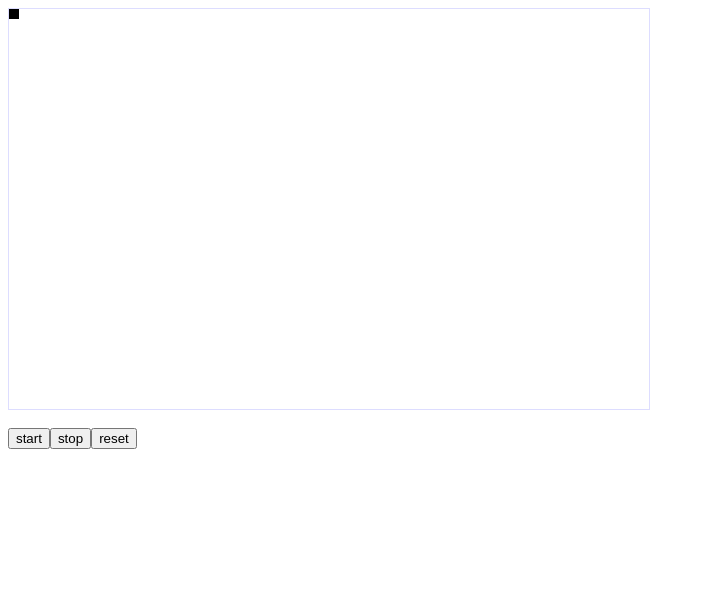
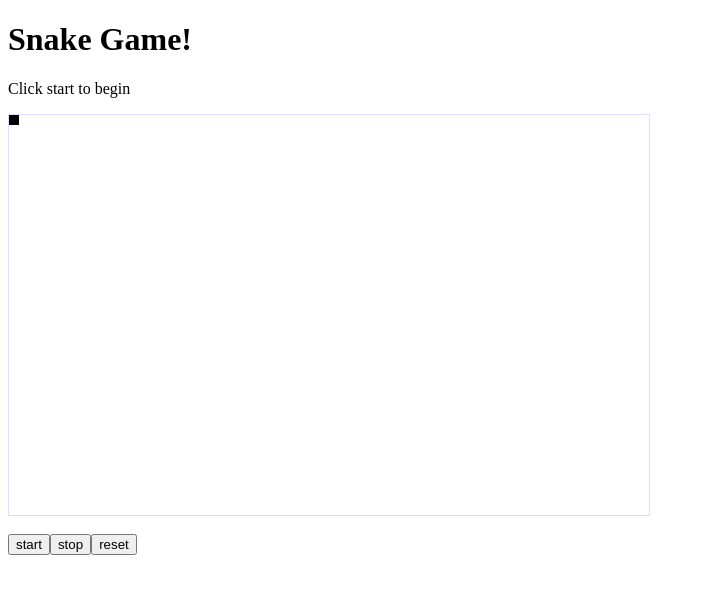
Before and after one commit to immarianaas/snake-bar-frontend, an Angular app: page / in a window 1280 px wide. Shown: the top 594 px of the page, without its empty margins (0-705 px from the left). Built offline with nearby package versions, Linux system fonts and the light colour scheme.

Commit message:
buttons work

```diff
--- a/src/app/drawing/drawing.component.ts
+++ b/src/app/drawing/drawing.component.ts
@@ -101,6 +101,8 @@ export class DrawingComponent implements OnInit {
     this.running = true;
     this.isGameover=false;
 
+    this.write();
+
 
   }
 
@@ -124,31 +126,14 @@ export class DrawingComponent implements OnInit {
     this.isGameover = true;
   }
 
-  /*
-  animateDirection(e: number): void {
-    // i can compare the values with the enum!!!
-    switch (e) {
-      case GameKey.DOWN:
-        this.pos.Y+=this.step; break;
+  public write() : void {
+    const ctx = this.canv.nativeElement.getContext("2d");
+    if (!ctx || !(ctx instanceof CanvasRenderingContext2D)) {
+        throw new Error('Error getting 2D context!!');
+    }
+    ctx.font = '60px serif';
+    ctx.strokeText('Game Over', 10, 50);
 
-      case GameKey.UP:
-        this.pos.Y-=this.step; break;
-
-      case GameKey.LEFT:
-        this.pos.X-=this.step; break;
-
-      case GameKey.RIGHT:
-        this.pos.X+=this.step; break;
-
-      default:
-        console.log("invalid key");
-
-    }
-    this.drawSmth(this.pos, 'red');
-
-    console.log(e + " key == up? " + (e == GameKey.UP) + " - " + GameKey[e]);
   }
-  */
-
   log(): void { console.log('help'); }
 }
--- a/src/app/game.ts
+++ b/src/app/game.ts
@@ -13,7 +13,9 @@ export class Game {
 
     private sid: any;
 
-    private started: boolean;
+    public started: boolean;
+    public gameover: boolean = false;
+    public paused: boolean = false;
 
     constructor(el: HTMLCanvasElement) {
         this.grid = new Grid(el);
@@ -34,6 +36,8 @@ export class Game {
         if (!rempos) return;
         const gameover = this.snake.checkIfGameOver();
         if (gameover) { // do smth
+            this.gameover = true;
+            this.started = false;
             this.pause();
         }
 
@@ -44,17 +48,35 @@ export class Game {
     }
 
     public start() {
+        if (this.gameover) {
+            this.reset();
+            this.gameover = false;
+        }
         if (!this.started) {
             this.foodbowl.fillBowl();
-        this.started = true;
-
+            this.started = true;
         }
+        this.paused = false;
         this.sid = setInterval(() => { this.move_snake()}, 200);
     }
 
     public pause() {
         if (!this.sid) return;
         clearInterval(this.sid);
+        if (!this.started) this.paused = false;
+        else this.paused = true;
+    }
+
+    public reset() {
+
+        this.grid.cleanEverything();
+        this.started = false;
+        this.snake = new Snake(this.grid, new Position(0,0), 'black');
+        // ^ change this to allow more than one..
+
+        this.foodbowl = new FoodBowl(this.grid);
+        this.started=false;
+        this.pause();
     }
 
 
--- a/src/app/game/game.component.html
+++ b/src/app/game/game.component.html
@@ -4,13 +4,17 @@
 <h2 *ngIf="this.isGameover">game over c':</h2>
 <h2 *ngIf="!this.pause&&!this.running&&!this.isGameover">press start to begin!</h2>
 -->
+<h1>Snake Game!</h1>
+<p *ngIf="!this.game.started || this.game.gameover">Click start to begin</p>
+<p *ngIf="this.game.started && !this.game.paused">Playing</p>
+<p *ngIf="this.game.paused">Paused</p>
 
 <canvas tabindex=1 #canv focus (keydown)="changeDir($event.keyCode)"></canvas>
 
 <br />
 <button (click)="start()">start</button>
 <button (click)="pause()">stop</button>
-<button>reset</button>
+<button (click)="reset()">reset</button>
 
 <!--
 <br />
--- a/src/app/game/game.component.ts
+++ b/src/app/game/game.component.ts
@@ -25,6 +25,11 @@ export class GameComponent implements OnInit {
     this.game.start();
   }
 
+  public reset() : void {
+    this.game.reset();
+  }
+
+
   public pause() : void {
     this.game.pause();
   }
--- a/src/app/grid.ts
+++ b/src/app/grid.ts
@@ -71,5 +71,9 @@ export class Grid {
         if (pos_to_remove) this.eraseSquare(pos_to_remove);
     }
 
+    public cleanEverything() {
+        this.context.clearRect(0,0,WIDTH,HEIGHT);
+    }
+
 
 }
```
